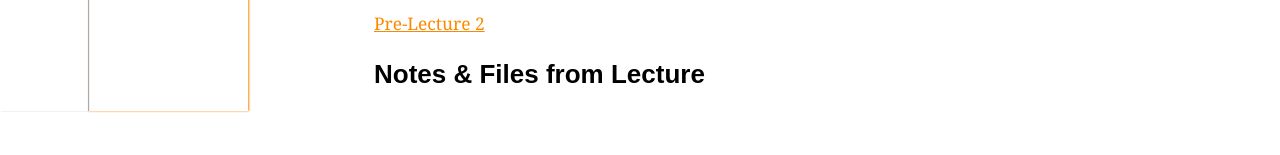
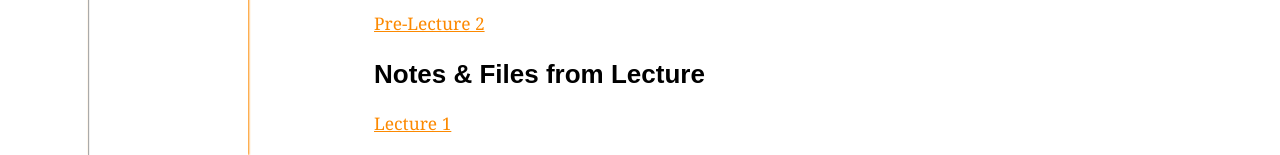
Before and after one commit to memelissa/ucsd-cse12-sp22.github.io, a Jekyll site: the page built from _lectures/lecture1.md, in a window 1280 px wide. Shown: the part 1912-2067 px from the top of the page. Built offline with Jekyll 4.4.1, drawn with Linux system fonts in a browser that asks for light colours; before the commit the page ends 2023 px from its top, so only the background shows below that.

Commit message:
Update lecture1.md

```diff
--- a/_lectures/lecture1.md
+++ b/_lectures/lecture1.md
@@ -53,10 +53,4 @@ Videos (to watch **before** your problem session on March 31):
 
 ## Notes & Files from Lecture
 
-{% for worksheet in page.worksheets %}
-<div class="worksheetBox">
-{{ worksheet.title }}
-<br>
-<iframe src="{{ worksheet.url }}/preview" width="640" height="480" allow="autoplay"></iframe>
-</div>
-{% endfor %}
+[Lecture 1](https://github.com/ucsd-cse12-sp22/ucsd-cse12-sp22.github.io/tree/main/_lectures/lecture-01){:target="_blank"}
```
